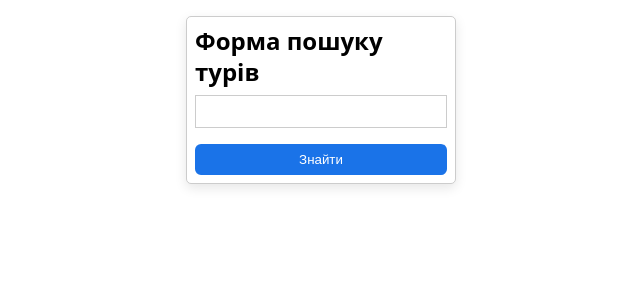
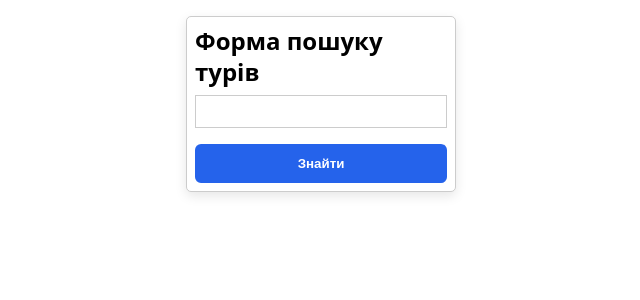
Before and after one commit to sevaslavik/tat-react-test-task, a React (Vite) app: page / in a window 1280 px wide. Shown: the top 300 px of the page, without its empty margins (319-959 px from the left). Built offline with nearby package versions, Linux system fonts and the light colour scheme.

Commit message:
refactor: add disabled to button

```diff
--- a/src/components/atoms/button/Button.tsx
+++ b/src/components/atoms/button/Button.tsx
@@ -1,6 +1,7 @@
 import type { ComponentProps } from "react";
 
 import styles from "./styles.module.css";
+import clsx from "clsx";
 
 type CustomBtnProps = ComponentProps<"button"> & {
   variant?: "primary" | "secondary" | "danger";
@@ -9,17 +10,19 @@ type CustomBtnProps = ComponentProps<"button"> & {
 export const Button = ({
   variant = "primary",
   className,
+  disabled,
   ...rest
 }: CustomBtnProps) => {
-  const variantClass = {
-    primary: styles.btnPrimary,
-    secondary: styles.btnSecondary,
-    danger: styles.btnDanger,
-  }[variant || "primary"];
 
   return (
     <button
-      className={`${styles.btn} ${variantClass} ${className || ""}`}
+      className={clsx(
+        styles.button,
+        styles[variant],
+        disabled && styles.disabled,
+        className
+      )}
+      disabled={disabled}
       {...rest}
     />
   );
--- a/src/components/atoms/button/styles.module.css
+++ b/src/components/atoms/button/styles.module.css
@@ -1,23 +1,28 @@
-/* styles.module.css */
-.btn {
-  padding: 8px 16px;
+.button {
+  display: inline-flex;
+  align-items: center;
+  justify-content: center;
+  gap: 8px;
+
+  padding: 12px 20px;
   border-radius: 6px;
+  font-weight: 600;
   border: none;
+
   cursor: pointer;
-  transition: background 0.2s;
+  transition: background-color 0.2s ease, opacity 0.2s ease;
 }
 
-.btnPrimary {
-  background-color: #1a73e8;
-  color: white;
+.primary {
+  background-color: #2563eb;
+  color: #fff;
 }
 
-.btnSecondary {
-  background-color: #e8e8e8;
-  color: black;
+.primary:hover:not(:disabled) {
+  background-color: #1d4ed8;
 }
 
-.btnDanger {
-  background-color: #e53935;
-  color: white;
+.button:disabled {
+  opacity: 0.5;
+  cursor: not-allowed;
 }
```
